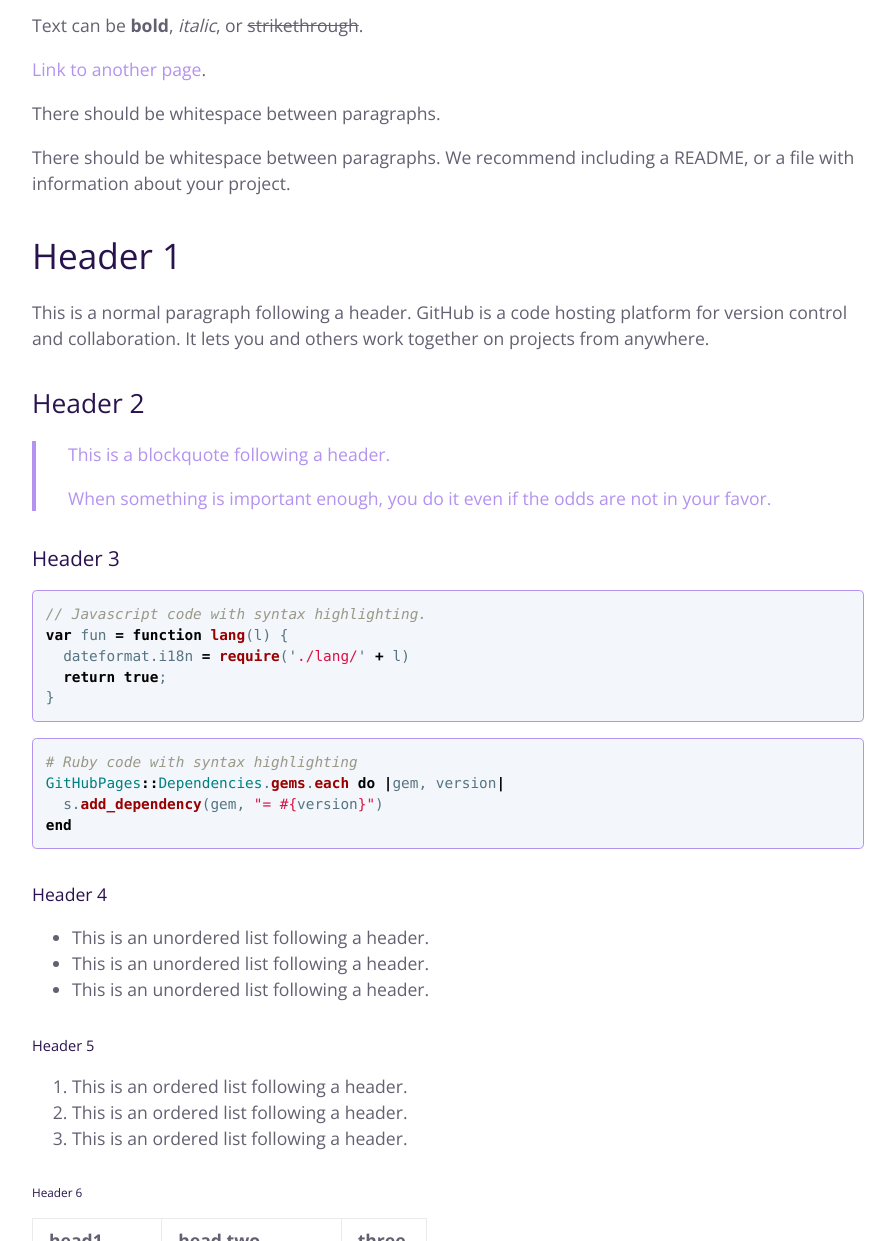
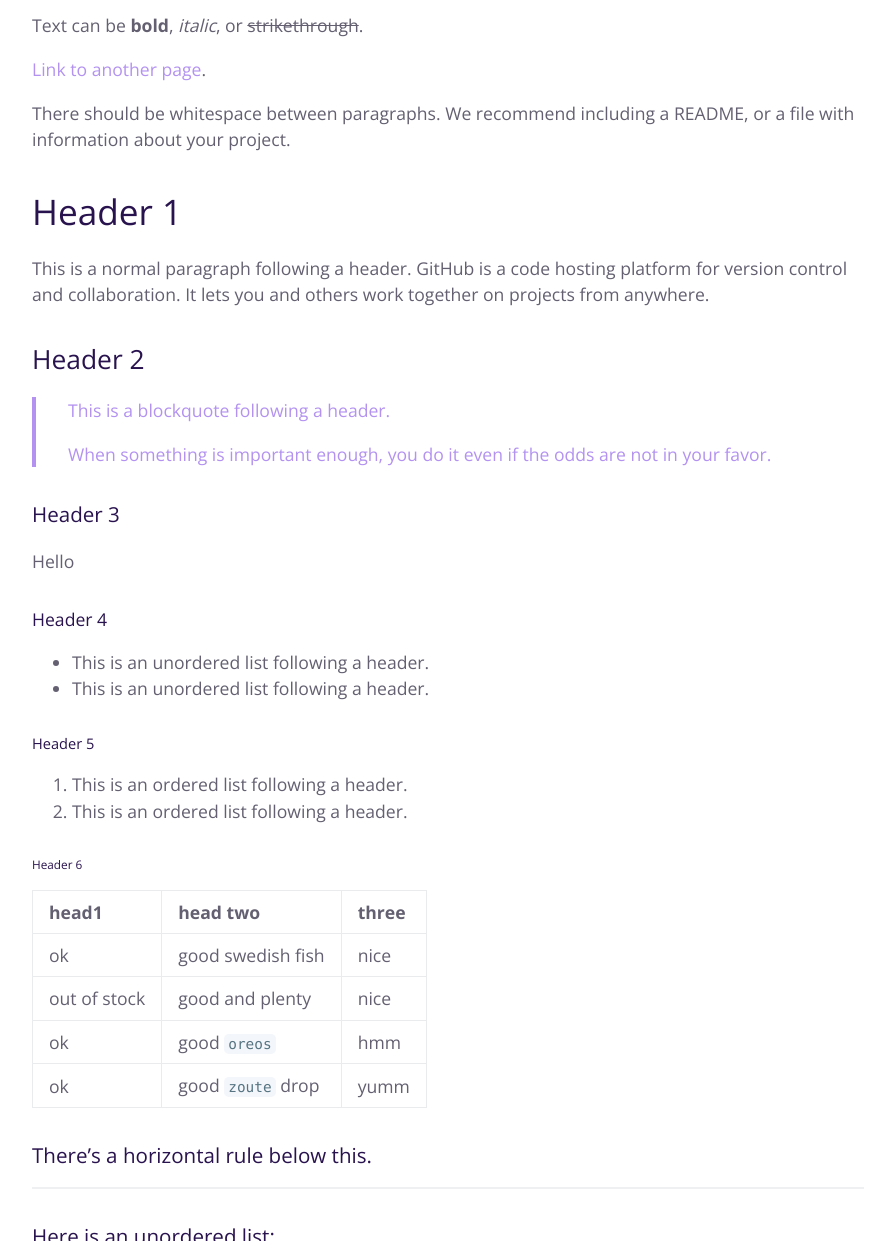
Before and after one commit to rcdorsey/rcdcorsey.github.io, a Jekyll site: the page built from index.md, in a window 1280 px wide and 1400 px high, scrolled down 413 px. Shown: the part 159-1400 px from the top of the window, without its empty margins (192-1087 px from the left). Built offline with Jekyll 4.4.1, drawn with Linux system fonts in a browser that asks for light colours; some of the changed text lies outside the part shown.

Commit message:
Update index.md

````diff
--- a/index.md
+++ b/index.md
@@ -5,8 +5,6 @@ layout: default
 Text can be **bold**, _italic_, or ~~strikethrough~~.
 
 [Link to another page](./another-page.html).
-
-There should be whitespace between paragraphs.
 
 There should be whitespace between paragraphs. We recommend including a README, or a file with information about your project.
 
@@ -22,24 +20,10 @@ This is a normal paragraph following a header. GitHub is a code hosting platform
 
 ### Header 3
 
-```js
-// Javascript code with syntax highlighting.
-var fun = function lang(l) {
-  dateformat.i18n = require('./lang/' + l)
-  return true;
-}
-```
-
-```ruby
-# Ruby code with syntax highlighting
-GitHubPages::Dependencies.gems.each do |gem, version|
-  s.add_dependency(gem, "= #{version}")
-end
-```
+Hello
 
 #### Header 4
 
-*   This is an unordered list following a header.
 *   This is an unordered list following a header.
 *   This is an unordered list following a header.
 
@@ -47,7 +31,6 @@ end
 
 1.  This is an ordered list following a header.
 2.  This is an ordered list following a header.
-3.  This is an ordered list following a header.
 
 ###### Header 6
 
@@ -113,11 +91,3 @@ end
 <dt>Color</dt>
 <dd>Green</dd>
 </dl>
-
-```
-Long, single-line code blocks should not wrap. They should horizontally scroll if they are too long. This line should be long enough to demonstrate this.
-```
-
-```
-The final element.
-```
````
Also changed, not shown: other parts of index.md (+0 -5 lines).
